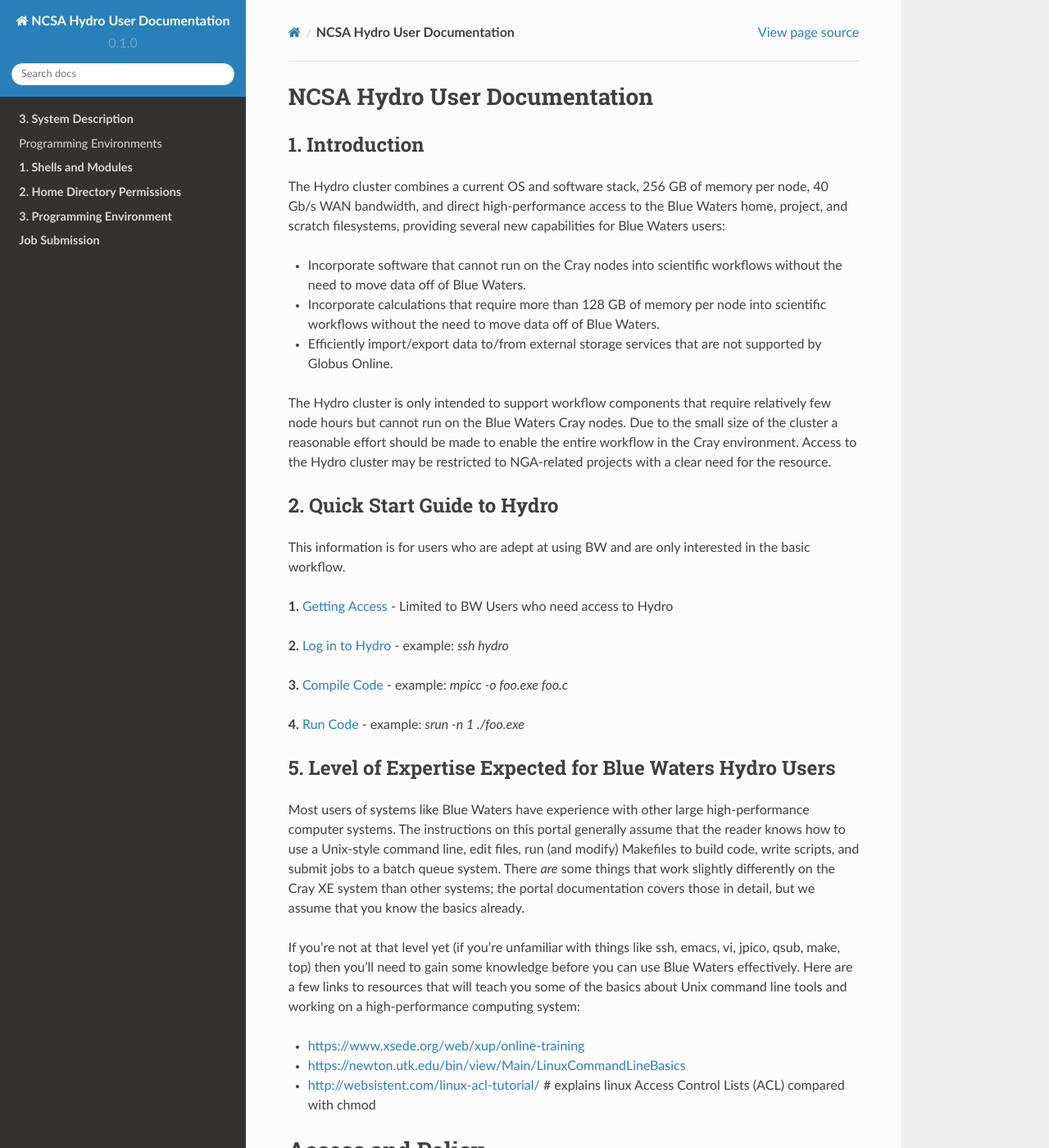
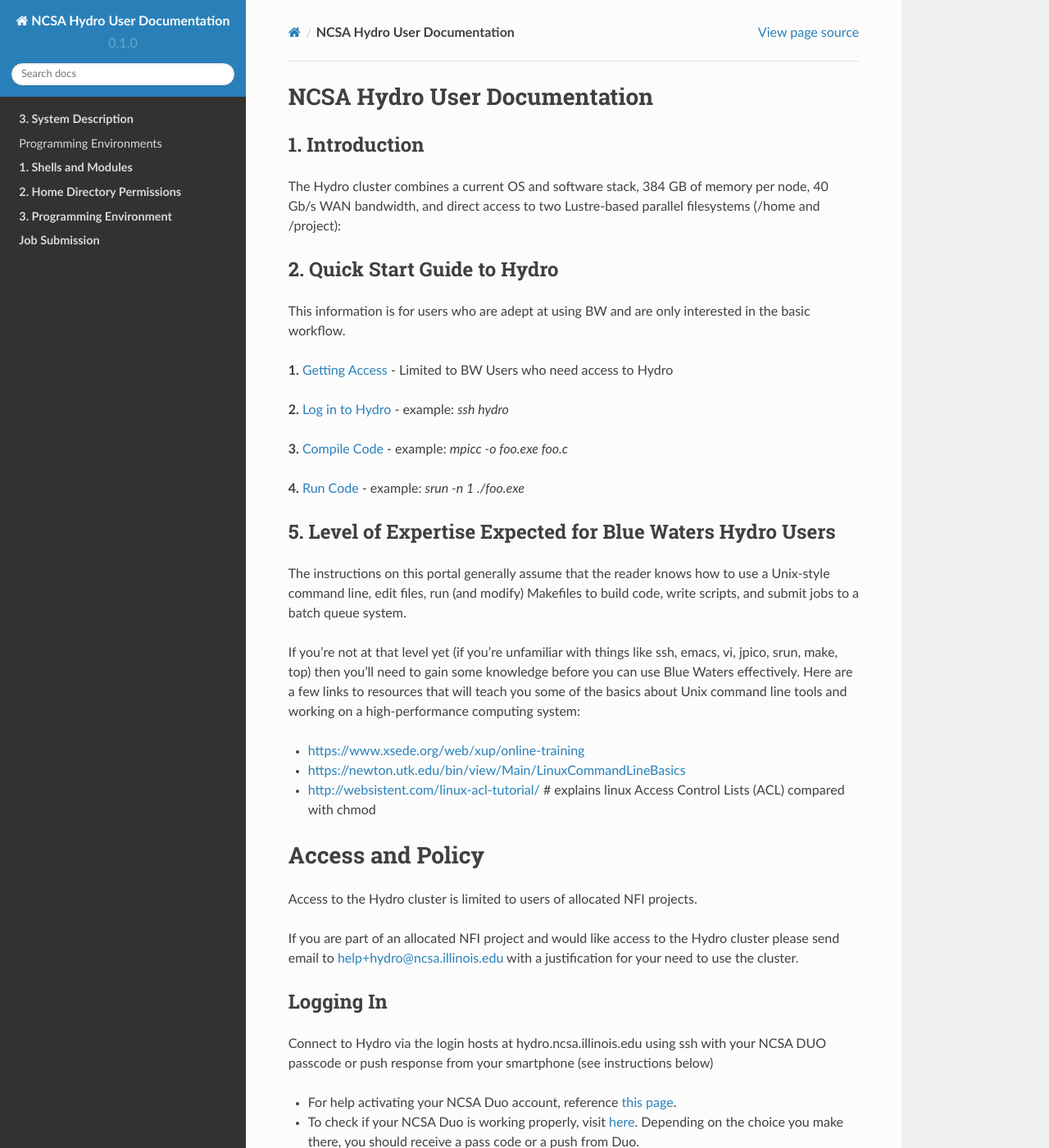
Before and after one commit to ncsa/hydro_documentation, a Sphinx documentation site: the page built from docs/source/index.rst, in a window 1280 px wide and 1400 px high. Shown: the whole window at 82% size. Built offline with Sphinx 7.4.7 and the Read the Docs theme 2.0.0, drawn with Linux system fonts in a browser that asks for light colours; pages that are not in the unit, such as notebooks, are missing from menus; some of the changed text lies outside the part shown.

Commit message:
Update index.rst

```diff
--- a/docs/source/index.rst
+++ b/docs/source/index.rst
@@ -4,26 +4,9 @@
 **1. Introduction**
 --------------
 
-The Hydro cluster combines a current OS and software stack, 256 GB of
-memory per node, 40 Gb/s WAN bandwidth, and direct high-performance
-access to the Blue Waters home, project, and scratch filesystems,
-providing several new capabilities for Blue Waters users:
+The Hydro cluster combines a current OS and software stack, 384 GB of
+memory per node, 40 Gb/s WAN bandwidth, and direct access to two Lustre-based parallel filesystems (/home and /project):
 
--  Incorporate software that cannot run on the Cray nodes into
-   scientific workflows without the need to move data off of Blue
-   Waters.
--  Incorporate calculations that require more than 128 GB of memory per
-   node into scientific workflows without the need to move data off of
-   Blue Waters.
--  Efficiently import/export data to/from external storage services that
-   are not supported by Globus Online.
-
-The Hydro cluster is only intended to support workflow components that
-require relatively few node hours but cannot run on the Blue Waters Cray
-nodes. Due to the small size of the cluster a reasonable effort should
-be made to enable the entire workflow in the Cray environment. Access to
-the Hydro cluster may be restricted to NGA-related projects with a clear
-need for the resource.
 
 **2. Quick Start Guide to Hydro**
 ---------------------------------
@@ -44,17 +27,13 @@
 **5. Level of Expertise Expected for Blue Waters Hydro Users**
 --------------------------------------------------------------
 
-Most users of systems like Blue Waters have experience with other large
-high-performance computer systems. The instructions on this portal
+The instructions on this portal
 generally assume that the reader knows how to use a Unix-style command
 line, edit files, run (and modify) Makefiles to build code, write
-scripts, and submit jobs to a batch queue system. There *are* some
-things that work slightly differently on the Cray XE system than other
-systems; the portal documentation covers those in detail, but we assume
-that you know the basics already.
+scripts, and submit jobs to a batch queue system.
 
 If you're not at that level yet (if you're unfamiliar with things like
-ssh, emacs, vi, jpico, qsub, make, top) then you'll need to gain some
+ssh, emacs, vi, jpico, srun, make, top) then you'll need to gain some
 knowledge before you can use Blue Waters effectively. Here are a few
 links to resources that will teach you some of the basics about Unix
 command line tools and working on a high-performance computing system:
@@ -68,7 +47,7 @@
 =====================
 
 Access to the Hydro cluster is limited to users of allocated NFI
-projects and is not a generally allocated resource.
+projects.
 
 If you are part of an allocated NFI project and would like
 access to the Hydro cluster please send email to
@@ -80,7 +59,7 @@
 --------------
 
 Connect to Hydro via the login hosts at
-`hydro.ncsa.illinois.edu <http://bw.ncsa.illinois.edu/>`__ using ssh with
+hydro.ncsa.illinois.edu using ssh with
 your NCSA DUO passcode or push response from your smartphone (see
 instructions below)
 
@@ -91,34 +70,14 @@
    on the choice you make there, you should receive a pass code or a
    push from Duo.
 
-**Open a command prompt (Run command on Windows):**
-
--  Once on a Blue Waters login node `link to instructions to get on BW
-   login
-   node <https://wiki.ncsa.illinois.edu/pages/createpage.action?spaceKey=CRAY&title=link+to+instructions+to+get+on+BW+login+node&linkCreation=true&fromPageId=139133071>`__,
-   ssh to hydro
-
-   -  ssh hydro
-
 
 **Frequently Asked Questions**
 ------------------------------
 
--  Is my Blue Water's allocation charged for Hydro use?
-
-   -  No. There is currently no plan to charge for use of Hydro. (link
-      to How is BW different)
-
--  I see the following when I log in: Lmod has detected the following
-   error: The following module(s) are unknown:...
-
-   -  The modules environments are different between Blue Waters and
-      Hydro. `See here. <#BWHomedirs>`__
-
 -  If I have an issue, who do I contact?
 
-   -  help@ncsa.illinois.edu
-   -  Mention "Hydro" in the subject line
+   -  help+hydro@ncsa.illinois.edu
+
 
 .. toctree::
    :maxdepth: 2
```
